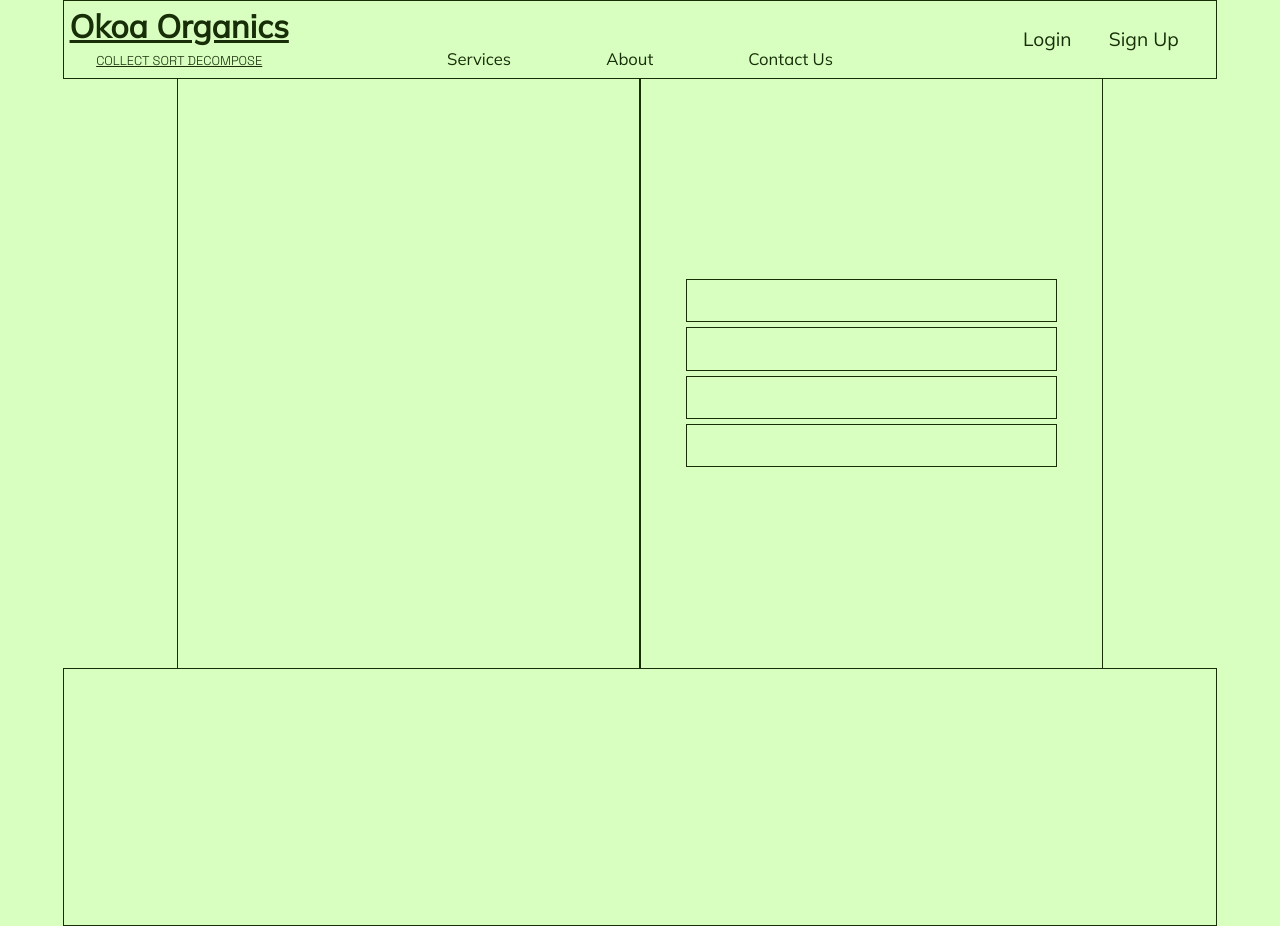
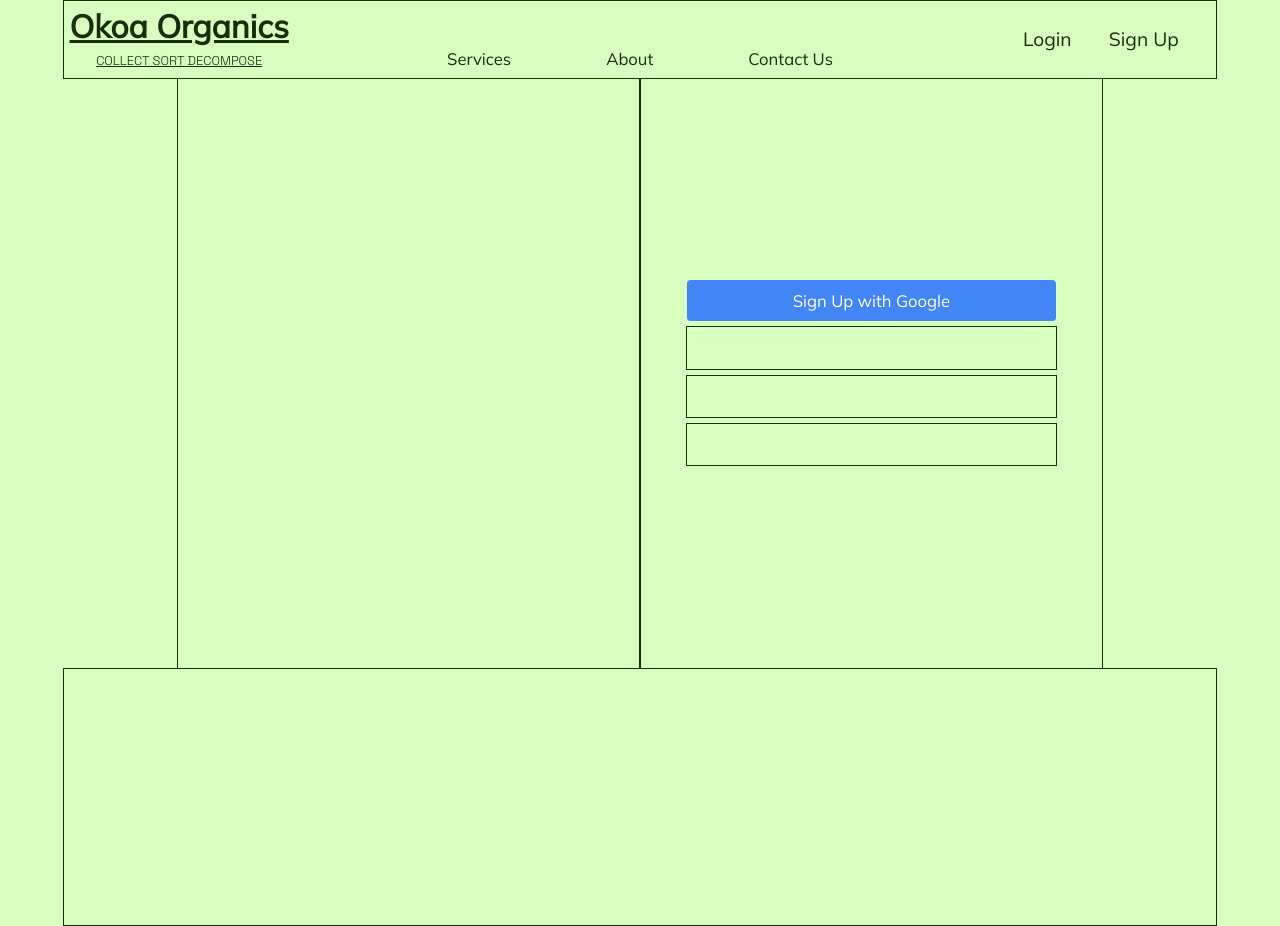
Before and after one commit to Kilimo-Africa/okoa_waste, a React (Create React App) app: page /signup in a window 1280 px wide. Built offline with nearby package versions, Linux system fonts and the light colour scheme.

Commit message:
create singup wth google button

```diff
--- a/src/pages/auth/auth.css
+++ b/src/pages/auth/auth.css
@@ -36,4 +36,22 @@
   height: 7%;
   margin-top: .2vw;
   margin-bottom: .2vw;
+  display: flex;
+  flex-direction: row;
+  align-items: center;
+  justify-content: center;
 }
+
+#google-signup {
+  background-color: #4285F4;
+  color: white;
+  /* padding: 12px 24px; */
+  border-radius: .3vw;
+  border: none;
+  font-size: 1.3vw;
+  cursor: pointer;
+}
+
+#google-signup:hover {
+  background-color: #357ae8;
+}
--- a/src/pages/auth/signup.js
+++ b/src/pages/auth/signup.js
@@ -28,7 +28,9 @@ export default function Signup() {
     <main className="form-main">
       <div className="form-image"></div>
       <div className="form-container">
-        <span className="form-container-items"></span>
+        <span className="form-container-items" id="google-signup">
+          Sign Up with Google
+        </span>
         <span className="form-container-items"></span>
         <span className="form-container-items"></span>
         <span className="form-container-items"></span>
```
